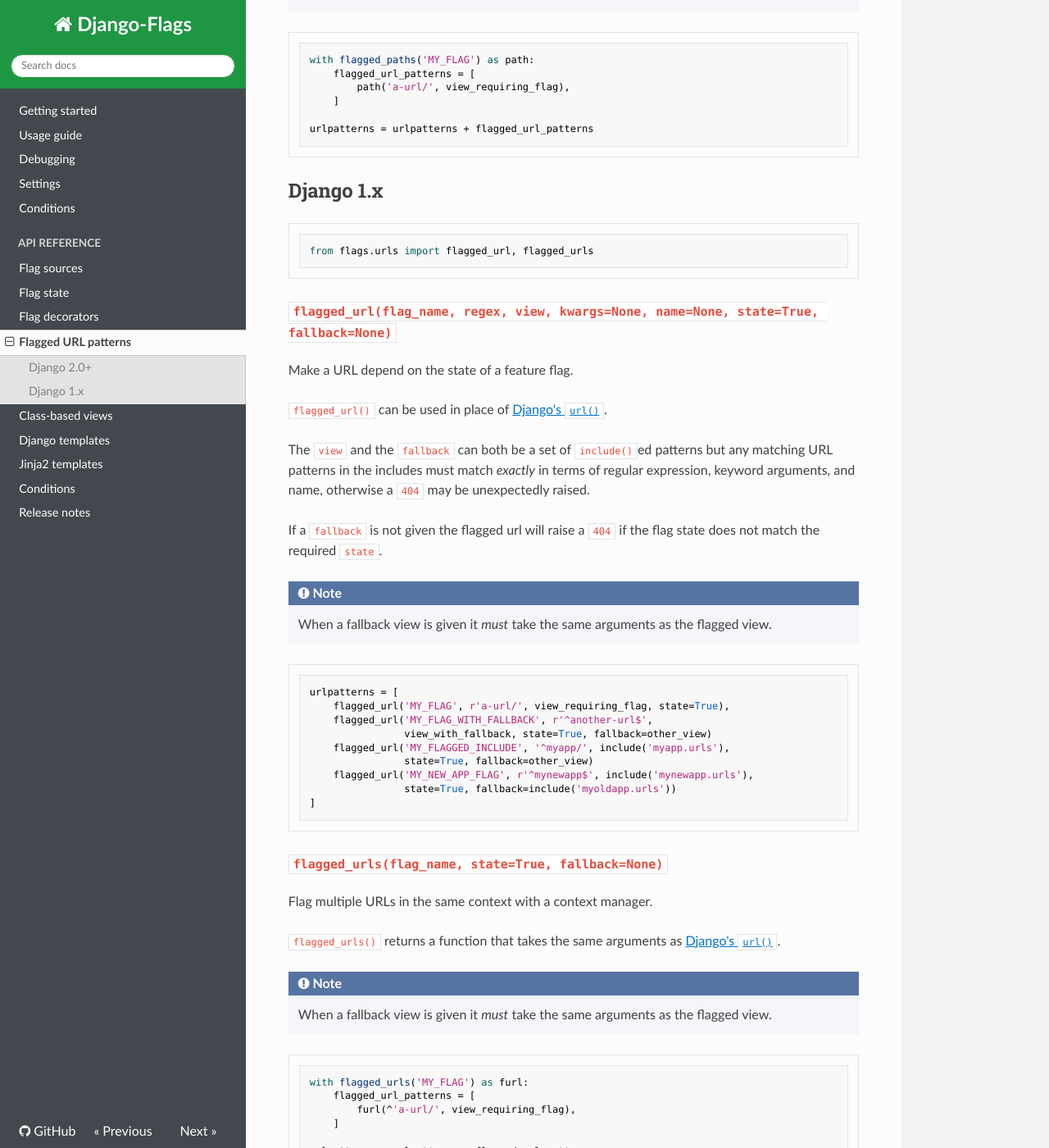
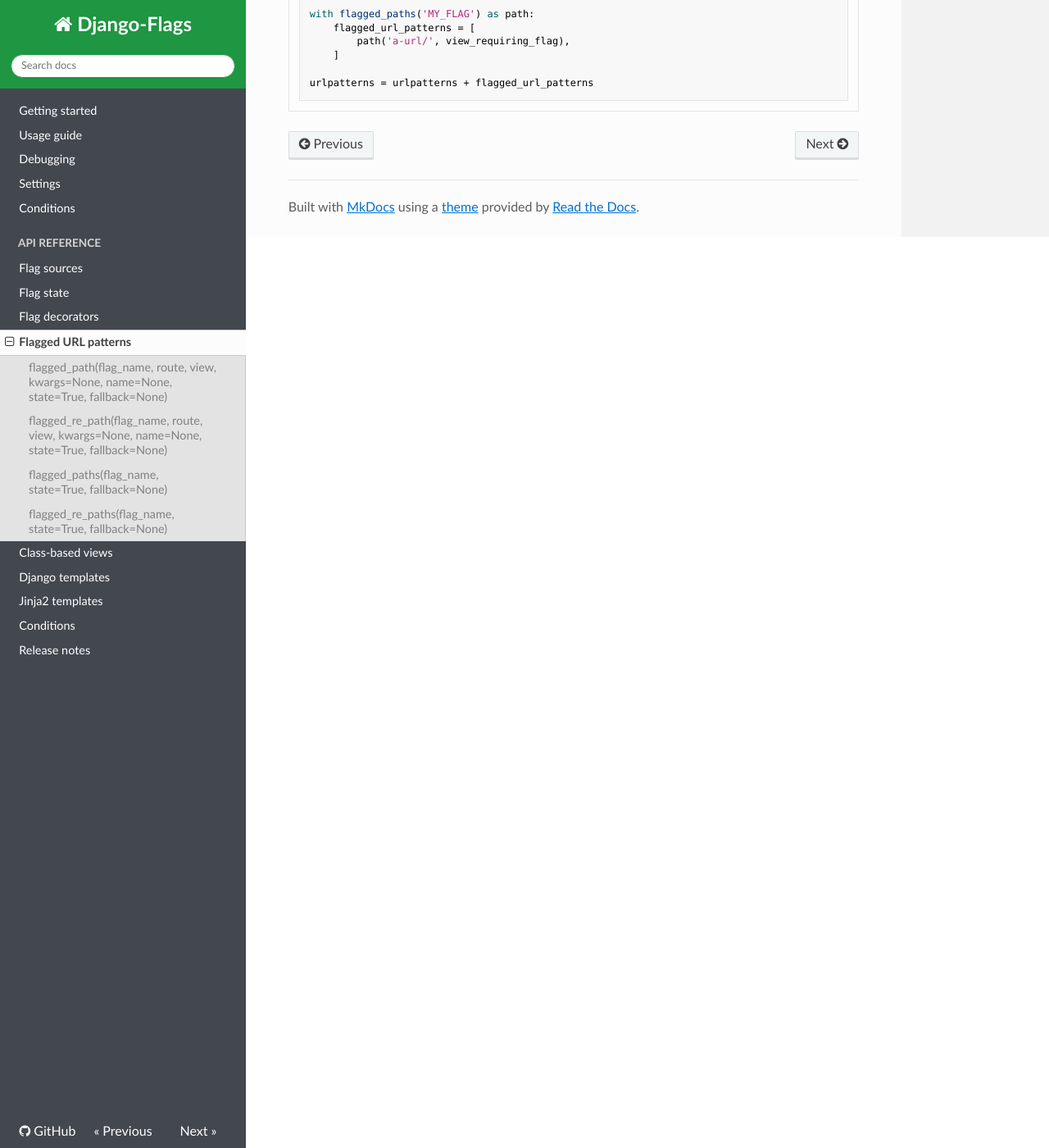
Before and after one commit to cfpb/django-flags, an MkDocs documentation site: the page built from docs/api/urls.md, in a window 1280 px wide and 1400 px high, scrolled down 1511 px. Shown: the whole window at 82% size. Built offline with MkDocs 1.6.1, drawn with Linux system fonts in a browser that asks for light colours; nearby versions of some CDN libraries; old or Windows-style settings are respelled for this version of MkDocs.

Commit message:
Remove Django 1.11 support
This change removes Django 1.11 support from our flagged urls, anonymous user condition, and in Django templates.

I've also updated the documentation to remove references to Django 1.11

````diff
--- a/docs/api/urls.md
+++ b/docs/api/urls.md
@@ -1,8 +1,6 @@
 # Flagged URL patterns
 
 Flagged URL patterns are an alternative to [flagging views with decorators](../../api/decorators).
-
-## Django 2.0+
 
 ```python
 from flags.urls import flagged_path, flagged_paths, flagged_re_path, flagged_re_paths
@@ -56,52 +54,3 @@
 
 urlpatterns = urlpatterns + flagged_url_patterns
 ```
-
-## Django 1.x
-
-```python
-from flags.urls import flagged_url, flagged_urls
-```
-
-### `flagged_url(flag_name, regex, view, kwargs=None, name=None, state=True, fallback=None)`
-
-Make a URL depend on the state of a feature flag.
-
-`flagged_url()` can be used in place of [Django's `url()`](https://docs.djangoproject.com/en/1.11/ref/urls/#django.conf.urls.url).
-
-The `view` and the `fallback` can both be a set of `include()`ed patterns but any matching URL patterns in the includes must match *exactly* in terms of regular expression, keyword arguments, and name, otherwise a `404` may be unexpectedly raised.
-
-If a `fallback` is not given the flagged url will raise a `404` if the flag state does not match the required `state`.
-
-!!! note
-    When a fallback view is given it *must* take the same arguments as the flagged view.
-
-```python
-urlpatterns = [
-    flagged_url('MY_FLAG', r'a-url/', view_requiring_flag, state=True),
-    flagged_url('MY_FLAG_WITH_FALLBACK', r'^another-url$',
-                view_with_fallback, state=True, fallback=other_view)
-    flagged_url('MY_FLAGGED_INCLUDE', '^myapp/', include('myapp.urls'),
-                state=True, fallback=other_view)
-    flagged_url('MY_NEW_APP_FLAG', r'^mynewapp$', include('mynewapp.urls'),
-                state=True, fallback=include('myoldapp.urls'))
-]
-```
-
-### `flagged_urls(flag_name, state=True, fallback=None)`
-
-Flag multiple URLs in the same context with a context manager.
-
-`flagged_urls()` returns a function that takes the same arguments as [Django's `url()`](https://docs.djangoproject.com/en/1.11/ref/urls/#django.conf.urls.url).
-
-!!! note
-    When a fallback view is given it *must* take the same arguments as the flagged view.
-
-```python
-with flagged_urls('MY_FLAG') as furl:
-    flagged_url_patterns = [
-        furl(^'a-url/', view_requiring_flag),
-    ]
-
-urlpatterns = urlpatterns + flagged_url_patterns
-```
--- a/setup.py
+++ b/setup.py
@@ -33,8 +33,6 @@
     extras_require={"testing": testing_extras, "docs": docs_extras},
     classifiers=[
         "Framework :: Django",
-        "Framework :: Django :: 2.0",
-        "Framework :: Django :: 2.1",
         "Framework :: Django :: 2.2",
         "Framework :: Django :: 3.0",
         "License :: CC0 1.0 Universal (CC0 1.0) Public Domain Dedication",
````
Also changed, not shown: docs/api/views.md (+0 -28 lines), docs/index.md (+1 -14 lines), docs/releasenotes.md (+3 -2 lines), docs/usage.md (+3 -13 lines), 8 other files.
